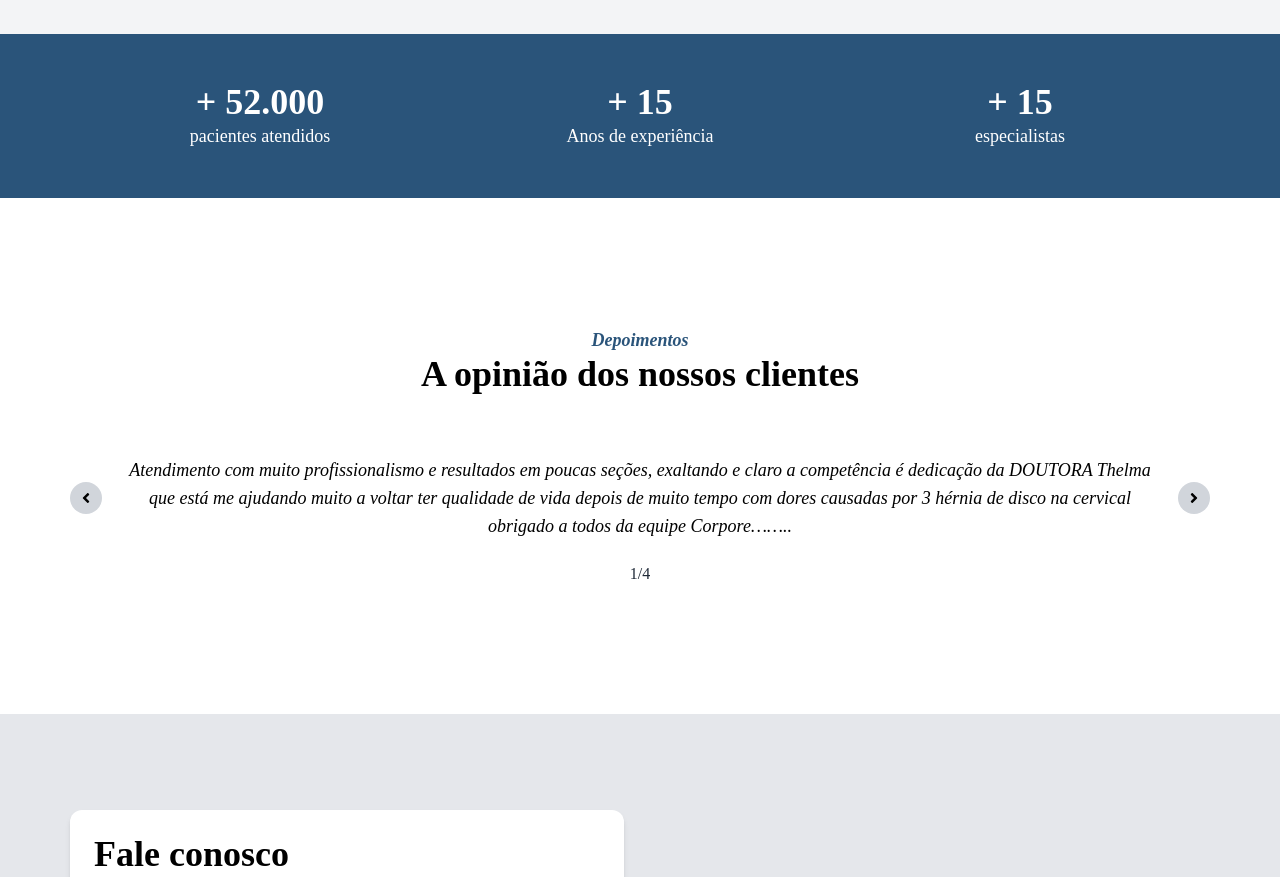
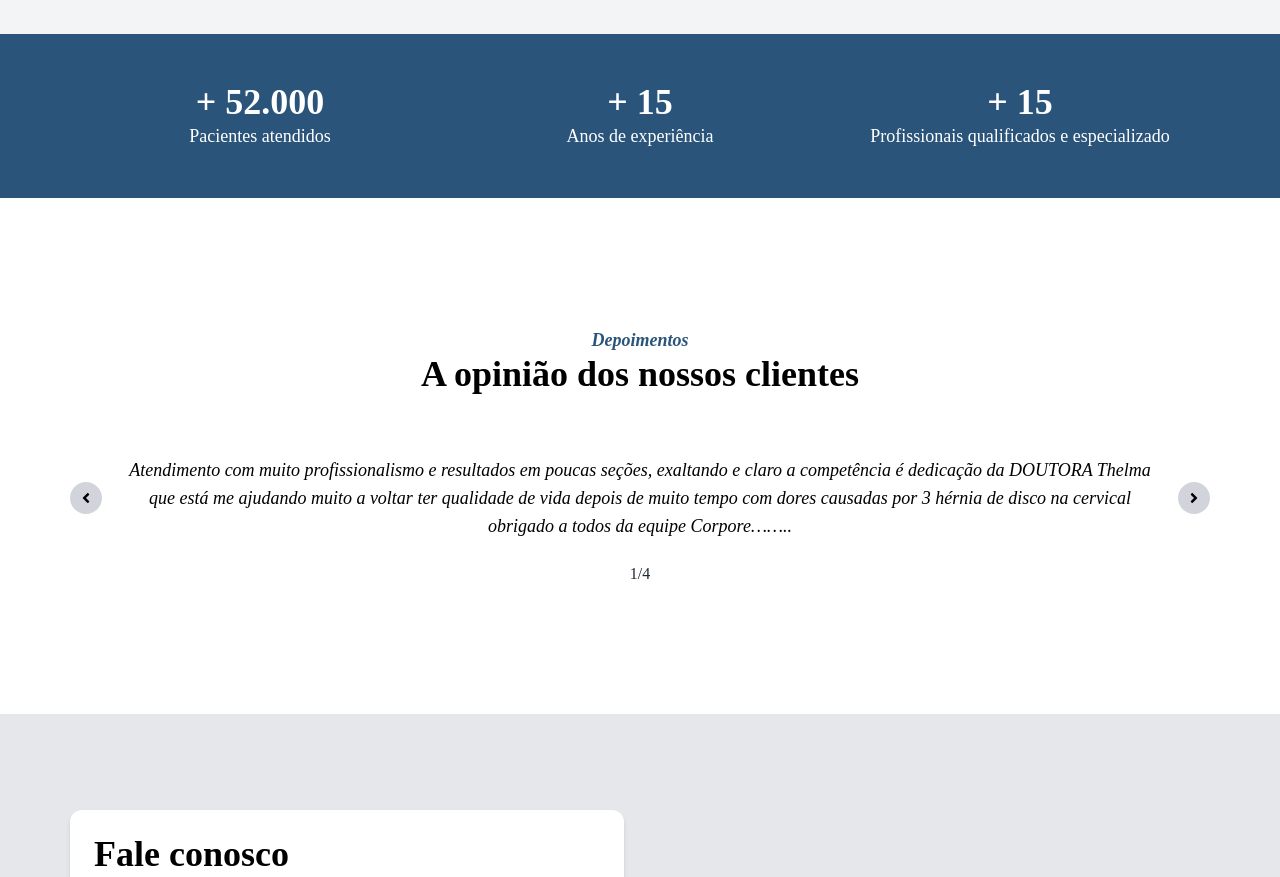
Before and after one commit to lucassdantas/corporetorre, a Next.js app: page / in a window 1280 px wide. Shown: the part 4220-5097 px from the top of the page. Built offline with nearby package versions, Linux system fonts and the light colour scheme.

Commit message:
change especialists per professionals

```diff
--- a/src/components/Sections/Infos/index.tsx
+++ b/src/components/Sections/Infos/index.tsx
@@ -36,7 +36,7 @@ export const Infos = () => {
       <div className="flex lg:flex-row flex-col items-center text-white py-12 lg:gap-0 gap-8" ref={sectionRef}>
         <div className='w-full lg:w-1/3 flex flex-col text-center items-center justify-center'>
           <span className='font-bold text-4xl'>+ {isVisible && <CountUp end={52000} duration={3} separator="." />}</span>
-          <span className='text-lg'>pacientes atendidos</span>
+          <span className='text-lg'>Pacientes atendidos</span>
         </div>
         <div className='w-full lg:w-1/3 flex flex-col text-center items-center justify-center'>
           <span className='font-bold text-4xl'>+ {isVisible && <CountUp end={15} duration={4} />}</span>
@@ -44,7 +44,7 @@ export const Infos = () => {
         </div>
         <div className='w-full lg:w-1/3 flex flex-col text-center items-center justify-center'>
           <span className='font-bold text-4xl'>+ {isVisible && <CountUp end={15} duration={5} />}</span>
-          <span className='text-lg'>especialistas</span>
+          <span className='text-lg'>Profissionais qualificados e especializado</span>
         </div>
       </div>
     </Section>
```
